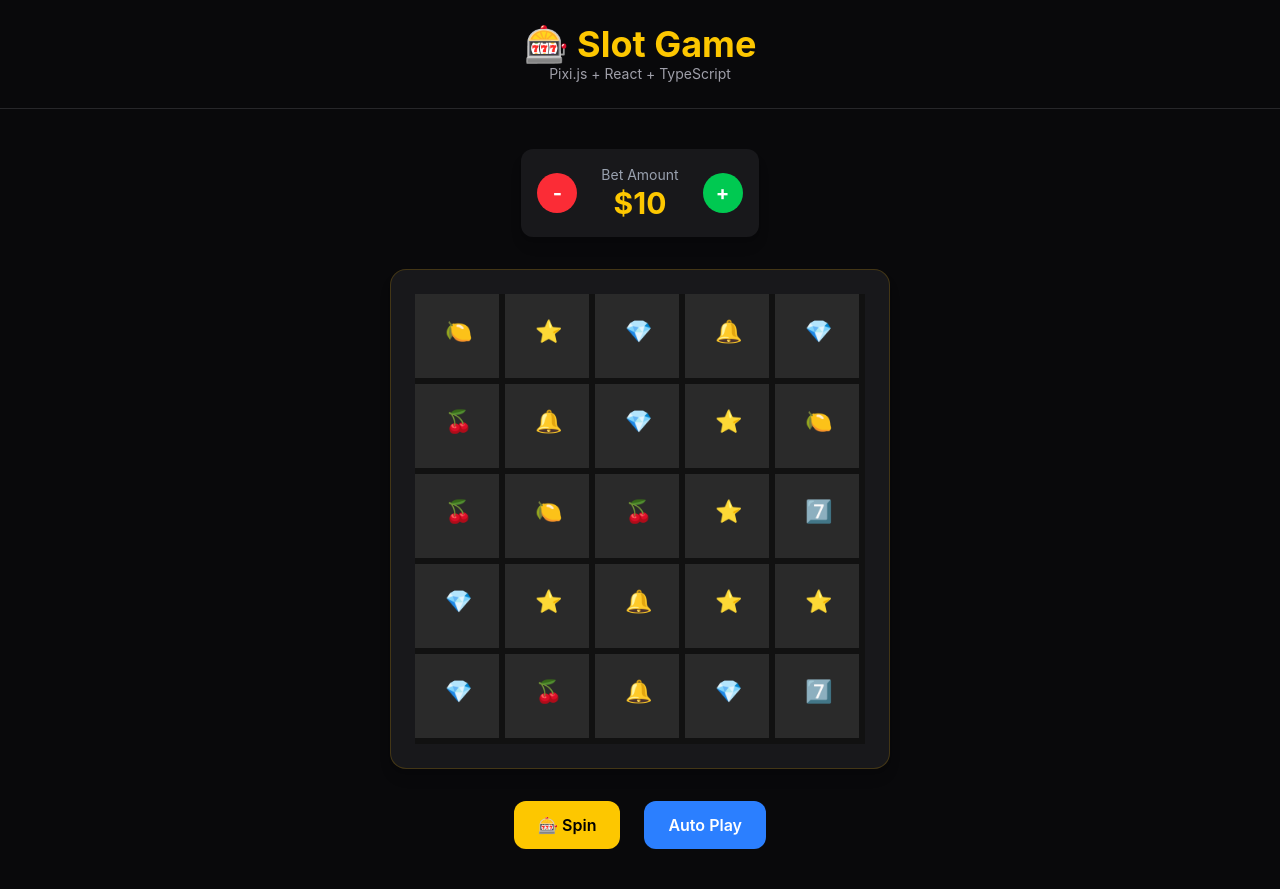
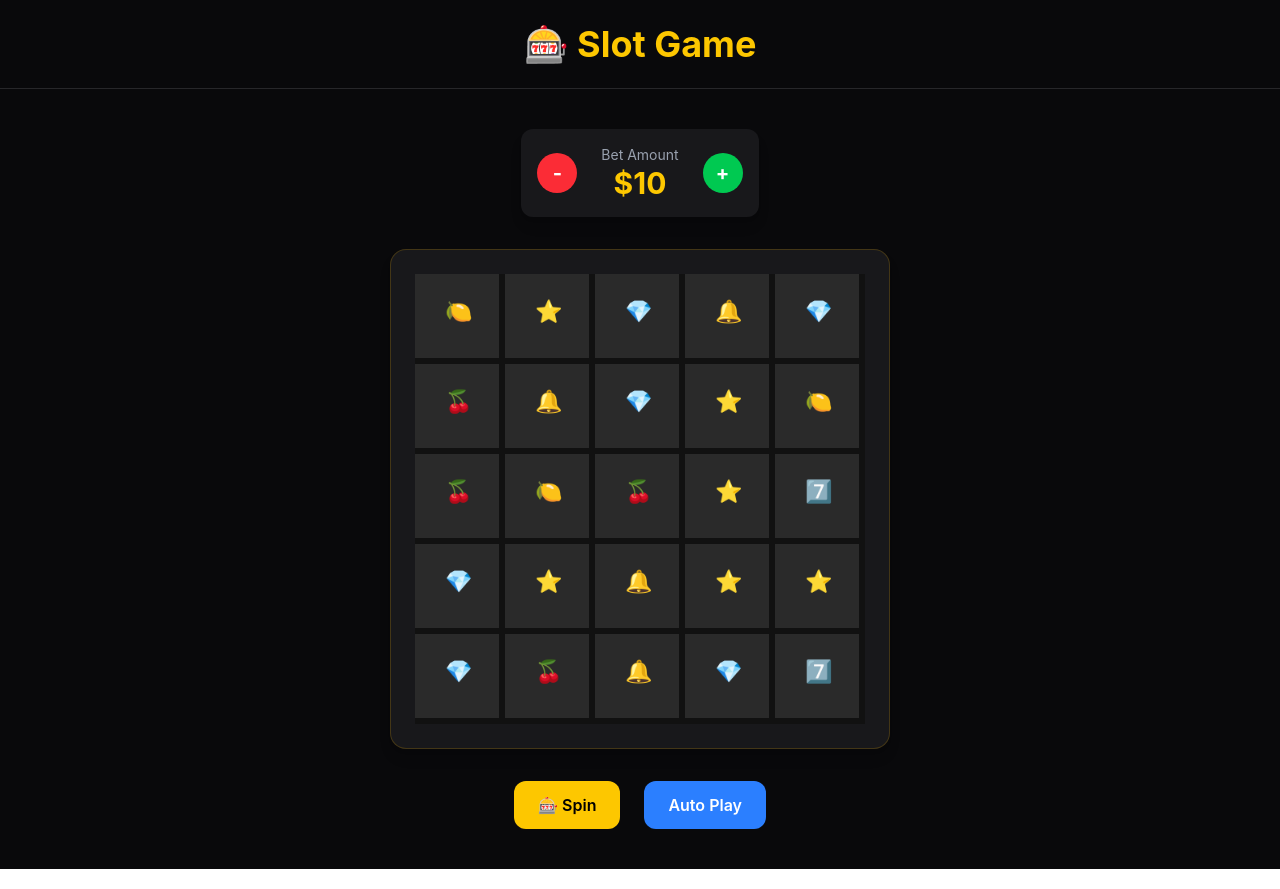
Before and after one commit to Shaikh-Abdullah/Slot-Gaming, a React (Vite) app: page /game in a window 1280 px wide. Built offline with nearby package versions, Linux system fonts and the light colour scheme.

Commit message:
removed one title

```diff
--- a/src/pages/Games.tsx
+++ b/src/pages/Games.tsx
@@ -89,9 +89,6 @@ const Games = () => {
         <h1 className="text-4xl font-bold text-yellow-400">
           🎰 Slot Game
         </h1>
-        <p className="text-sm text-zinc-400">
-          Pixi.js + React + TypeScript
-        </p>
       </div>
 
       {/* Game Container */}
```
